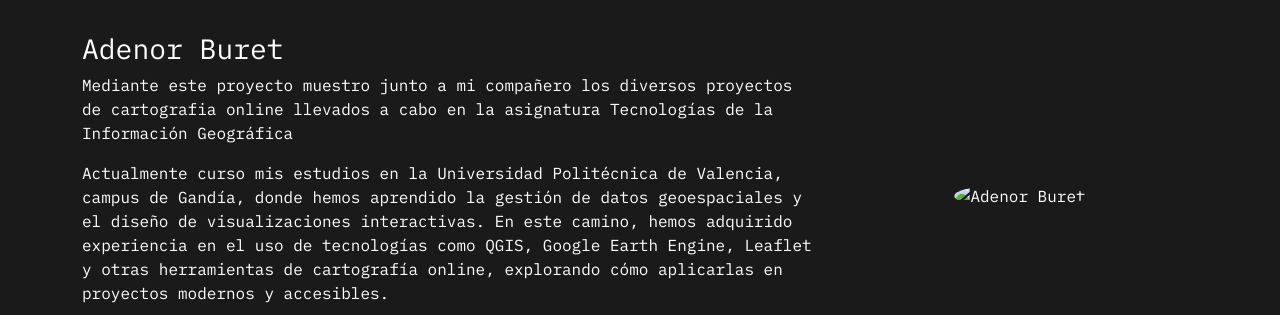
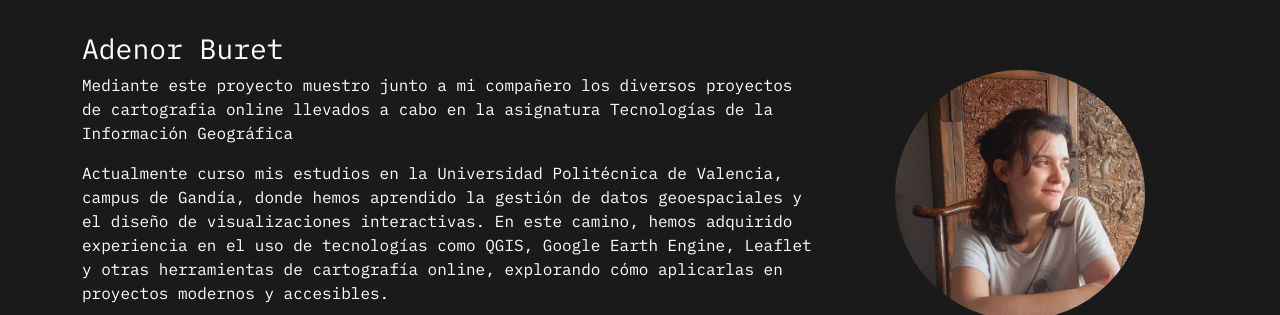
Before and after one commit to Saac04/Proyecto-Geografia, a website: page pages/about_us.html in a window 1280 px wide. Shown: the part 841-1156 px from the top of the page. Drawn offline with nearby package versions, Linux system fonts and the light colour scheme.

Commit message:
Change image format from .jpg to .jpeg

```diff
--- a/pages/about_us.html
+++ b/pages/about_us.html
@@ -314,7 +314,7 @@
 
         <div class="row align-items-center mb-5" data-aos="fade-left">
             <div class="col-md-4 text-center order-md-2">
-                <img src="../assets/Images/Adenor.jpg" alt="Adenor Buret" class="img-fluid rounded-circle" style="width: 250px; height: 250px; object-fit: cover;">
+                <img src="../assets/Images/Adenor.jpeg" alt="Adenor Buret" class="img-fluid rounded-circle" style="width: 250px; height: 250px; object-fit: cover;">
             </div>
             <div class="col-md-8 order-md-1">
                 <h3>Adenor Buret</h3>
```
